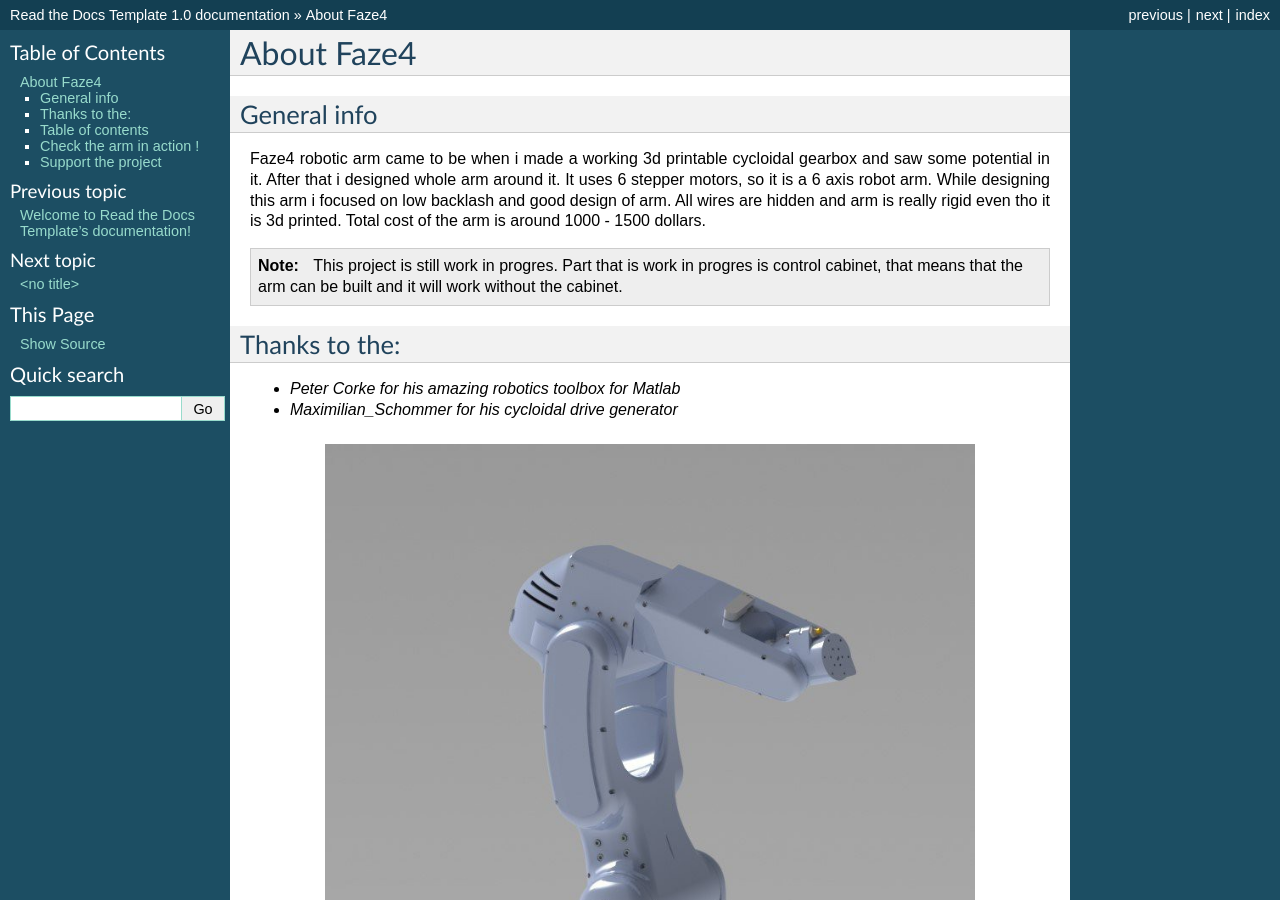
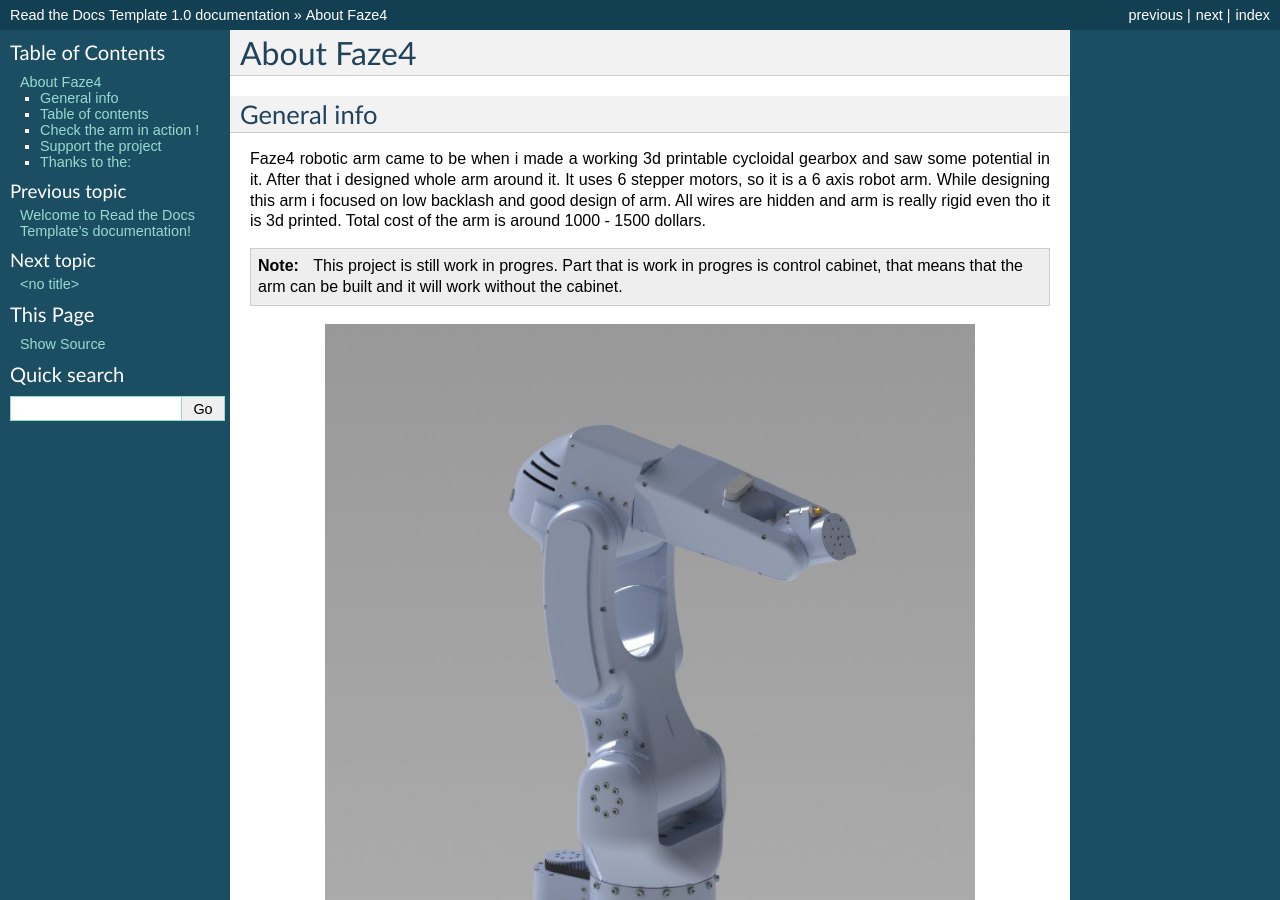
Before and after one commit to PCrnjak/Read_the_docs_test, a Sphinx documentation site: the page built from docs/About_faze4.rst, in a window 1280 px wide and 900 px high. Built offline with Sphinx 7.4.7, drawn with Linux system fonts in a browser that asks for light colours; some of the changed text lies outside the part shown.

Commit message:
Update About_faze4.rst

```diff
--- a/docs/About_faze4.rst
+++ b/docs/About_faze4.rst
@@ -12,14 +12,6 @@ Faze4 robotic arm came to be when i made a working 3d printable cycloidal gearbo
 .. note::
 
     This project is still work in progres. Part that is work in progres is control cabinet, that means that the arm can be built and it     will work without the cabinet.
-
-Thanks to the:
---------------
-* `Peter Corke for his amazing robotics toolbox for Matlab`
-* `Maximilian_Schommer for his cycloidal drive generator`
-
-.. _Peter Corke for his amazing robotics toolbox for Matlab: https://petercorke.com/toolboxes/robotics-toolbox/
-.. _Maximilian_Schommer for his cycloidal drive generator: https://forum.onshape.com/discussion/7567/cycloidal-gear-generator
 
 .. figure:: ../docs/images/6163881566306270006.jpg
     :figwidth: 650px
```
Also changed, not shown: other parts of docs/About_faze4.rst (+9 -0 lines).
